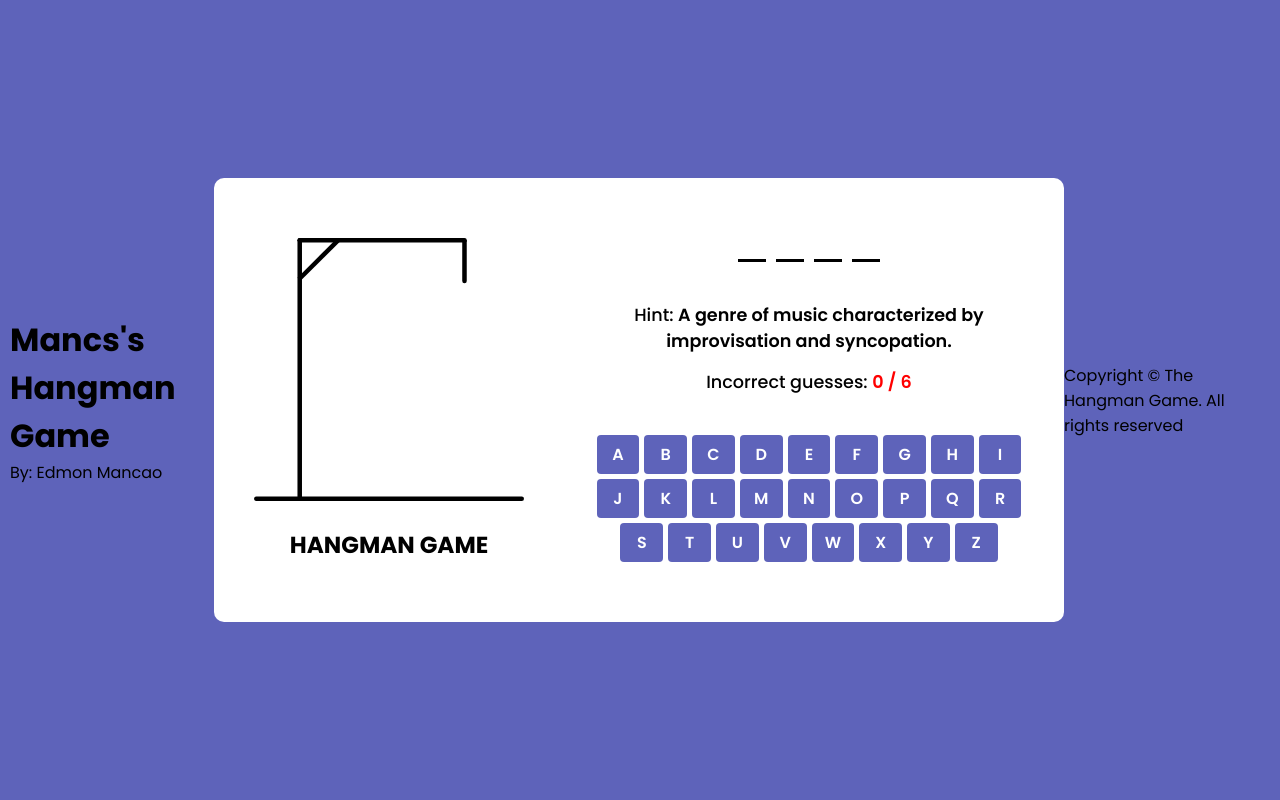
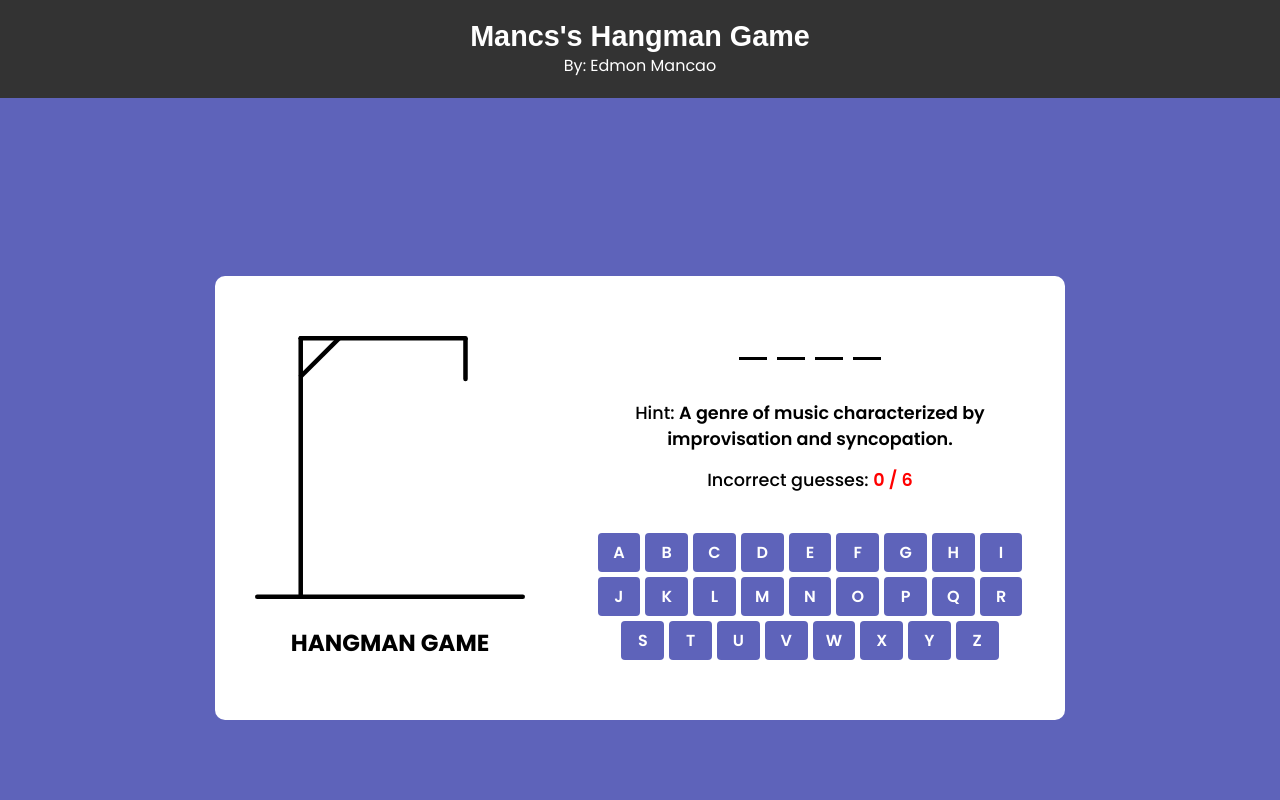
Before and after one commit to mancsedmon29/Web-Development-Projects, a plain HTML site: page index.html in a window 1280 px wide. Shown: the top 800 px of the page. Drawn offline with Linux system fonts and the light colour scheme; a web font is replaced by a local one.

Commit message:
Update style.css
New Update in style in this project

```diff
--- a/style.css
+++ b/style.css
@@ -1,4 +1,4 @@
-@import url('https://fonts.googleapis.com/css2?family=Poppins:ital,wght@0,100;0,200;0,300;0,400;0,500;0,600;0,700;0,800;0,900;1,100;1,200;1,300;1,400;1,500;1,600;1,700;1,800;1,900&display=swap');
+@import url('https://fonts.googleapis.com/css2?family=Poppins:ital,wght@0,100;0,200;0,300;0,400;0,500;0,600;0,700;0,800;0,900;1,100;1,200;1,300;1,400;1,500;1,600;1,700;1,800;1,900&family=Ubuntu+Sans+Mono:ital,wght@0,400..700;1,400..700&display=swap');
 *{
     margin: 0;
     padding: 0;
@@ -6,13 +6,27 @@
     font-family: 'Poppins', sans-serif;
 }
 
-body {
+.body-conntainer {
     display: flex;
     align-items: center;
     padding: 0 10px;
     justify-content: center;
     min-height: 100vh;
     background: #5e63ba;
+}
+
+header {
+    width: 100%;
+    text-align: center;
+    padding: 20px 0;
+    background: #333;
+    color: #fff;
+}
+
+header h1 {
+    margin: 0;
+    font-size: 1.8rem;
+    font-family: 'Ubuntu', sans-serif;
 }
 
 .container {
@@ -174,3 +188,10 @@ body {
         display: none;
     }
 }
+
+footer {
+    text-align: center;
+    padding: 20px 0;
+    background: #333;
+    color: #fff;
+}
```
